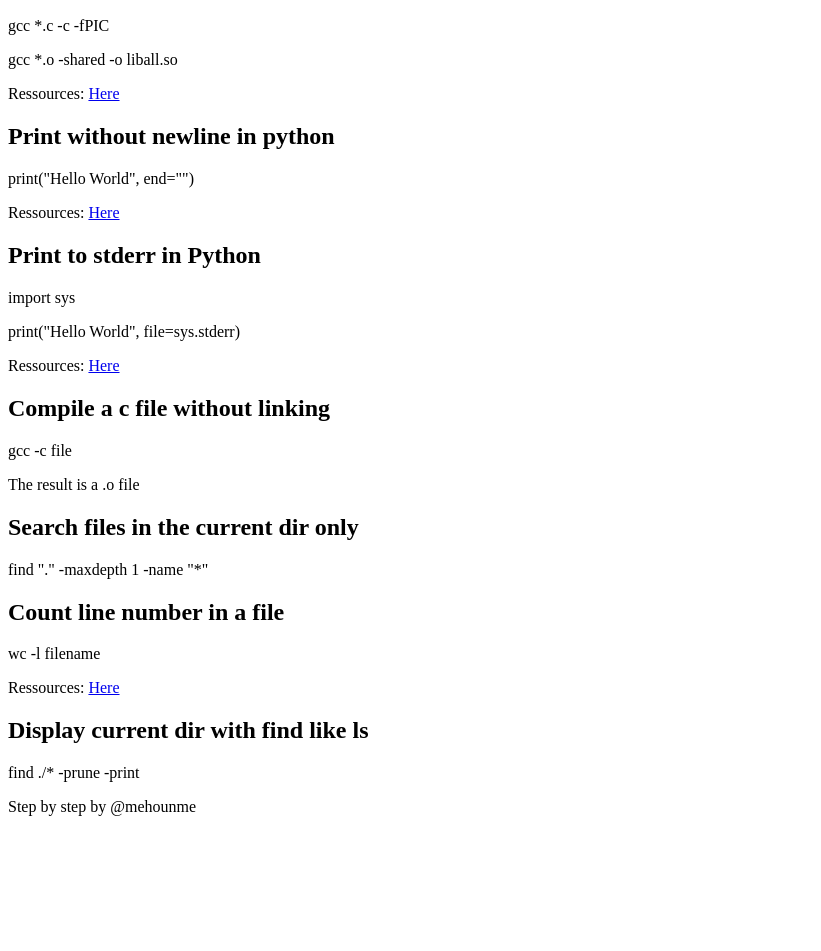
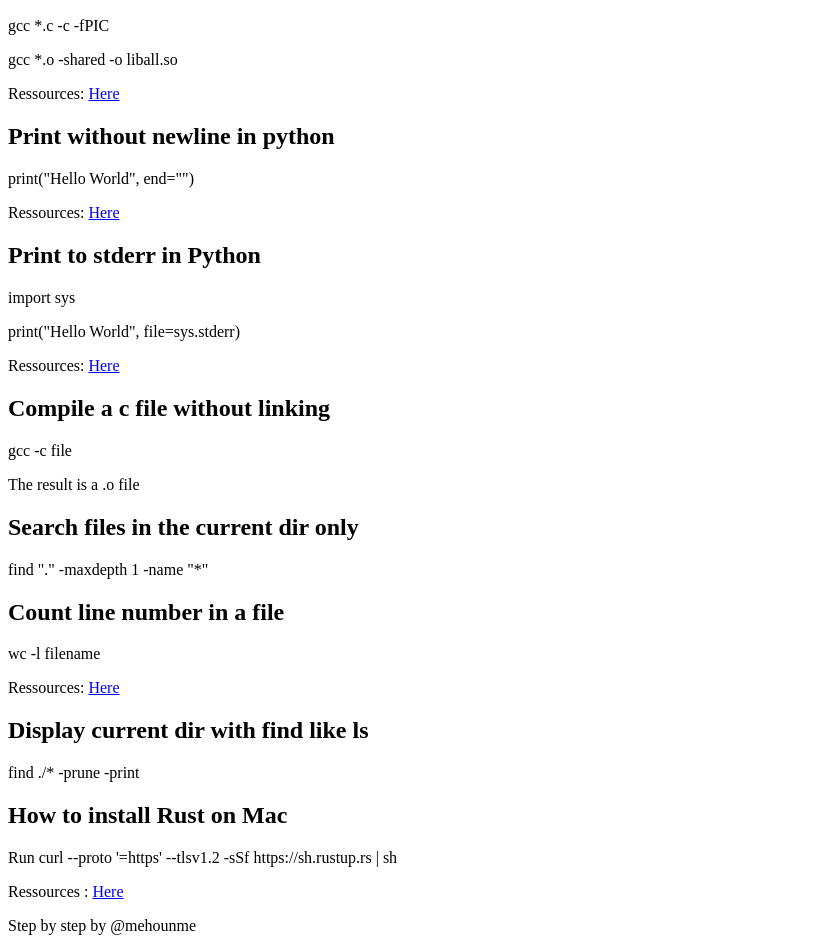
Before and after one commit to credo4/howtos, a plain HTML site: page index.html in a window 1280 px wide. Shown: the part 96-1047 px from the top of the page, without its empty margins (0-821 px from the left). Before the commit the page ends 928 px from the top, so only its background shows below. Drawn offline with Linux system fonts and the light colour scheme.

Commit message:
Add How to install Rust on Mac

```diff
--- a/index.html
+++ b/index.html
@@ -21,4 +21,7 @@
 <p>Ressources: <a href="https://www.tutorialspoint.com/count-lines-in-a-file-using-linux-bash">Here</a></p>
 <h2>Display current dir with find like ls</h2>
 <p>find ./* -prune -print</p>
+<h2>How to install Rust on Mac</h2>
+<p>Run curl --proto '=https' --tlsv1.2 -sSf https://sh.rustup.rs | sh<p>
+<p>Ressources : <a href="https://www.rust-lang.org/tools/install">Here</a></p>
 <p>Step by step by @mehounme</p>
```
